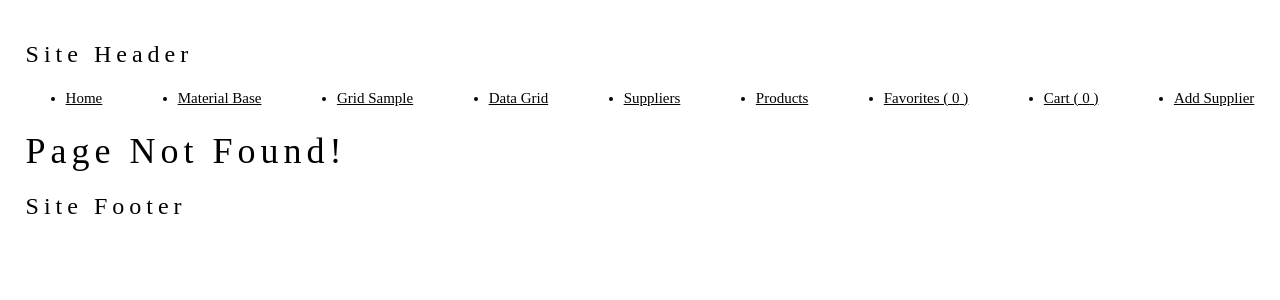
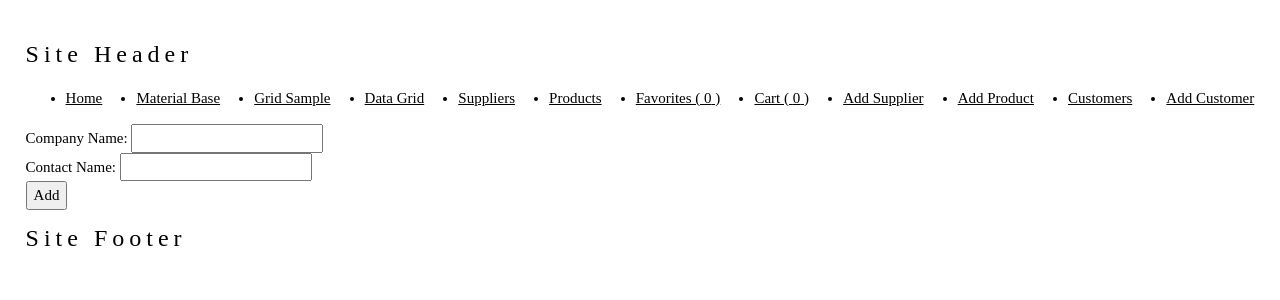
Before and after one commit to yakintech/tr-finans-react-tutorial, a React (Create React App) app: page /addCustomer in a window 1280 px wide. Before the commit this address had no page. Shown: the top 300 px of the page. Built offline with nearby package versions, Linux system fonts and the light colour scheme.

Commit message:
react query

```diff
--- a/package.json
+++ b/package.json
@@ -5,9 +5,11 @@
   "dependencies": {
     "@emotion/react": "^11.10.6",
     "@emotion/styled": "^11.10.6",
+    "@hookform/resolvers": "^3.0.1",
     "@mui/icons-material": "^5.11.16",
     "@mui/material": "^5.11.16",
     "@mui/x-data-grid": "^6.0.4",
+    "@tanstack/react-query": "^4.28.0",
     "@testing-library/jest-dom": "^5.16.5",
     "@testing-library/react": "^13.4.0",
     "@testing-library/user-event": "^13.5.0",
@@ -16,6 +18,7 @@
     "prop-types": "^15.8.1",
     "react": "^18.2.0",
     "react-dom": "^18.2.0",
+    "react-hook-form": "^7.43.9",
     "react-router-dom": "^6.10.0",
     "react-scripts": "5.0.1",
     "web-vitals": "^2.1.4",
--- a/src/App.js
+++ b/src/App.js
@@ -9,8 +9,11 @@ import DataGridSample from "./dersler/dataGrid/DataGridSample"
 import SupplierDetail from "./dersler/dataGrid/SupplierDetail"
 import SuppliersDataGrid from "./dersler/dataGrid/SuppliersDataGrid"
 import AddSupplierForm from "./dersler/formikSample/AddSupplierForm"
+import AddProductForm from "./dersler/hookFormSample/AddProductForm"
 import BaseComponents from "./dersler/materialUISample/BaseComponents"
 import GridSample from "./dersler/materialUISample/GridSample"
+import AddCustomer from "./dersler/react-query/AddCustomer"
+import CustomersUserQuery from "./dersler/react-query/CustomersUserQuery"
 import About from "./dersler/routingSample/About"
 import Contact from "./dersler/routingSample/Contact"
 import CustomerDetail from "./dersler/routingSample/CustomerDetail"
@@ -38,7 +41,9 @@ function App() {
       <li><Link to='/favorites'>Favorites ( {favorites.length} )</Link></li>
       <li><Link to='/cart'>Cart ( {cart.length} )</Link></li>
       <li><Link to='/addsupplier'>Add Supplier</Link></li>
-
+      <li><Link to='/addproductform'>Add Product</Link></li>
+      <li><Link to='/customersUserQuery'>Customers</Link></li>
+      <li><Link to='/addCustomer'>Add Customer</Link></li>
 
 
     </ul>
@@ -57,7 +62,9 @@ function App() {
       <Route path="/favorites" element={<Favorites />}></Route>
       <Route path="/cart" element={<CartPage />}></Route>
       <Route path="/addsupplier" element={<AddSupplierForm />}></Route>
-
+      <Route path="/addproductform" element={<AddProductForm />}></Route>
+      <Route path="/customersUserQuery" element={<CustomersUserQuery />}></Route>
+      <Route path="/addCustomer" element={<AddCustomer />}></Route>
       <Route path="*" element={<NotFound />}></Route>
     </Routes>
 
--- /dev/null
+++ b/src/dersler/hookFormSample/AddProductForm.jsx
@@ -0,0 +1,55 @@
+import axios from 'axios';
+import React from 'react'
+import { useForm } from 'react-hook-form'
+import { yupResolver } from '@hookform/resolvers/yup';
+import * as yup from "yup";
+
+
+const addProductSchema = yup.object({
+    name: yup.string().required("Ürün adı boş geçilemez! "),
+    unitPrice: yup.number("Lütfen para formatı giriniz! ").required('Fiyat alanı boş geçilemez! ')
+})
+
+
+function AddProductForm() {
+
+    const { register, handleSubmit, formState:{ errors }  } = useForm({
+        resolver: yupResolver(addProductSchema)
+    });
+
+
+    const addProduct = (values) => {
+
+        axios.post(`https://northwind.vercel.app/api/products`, values)
+            .then(res => {
+                console.log('Response ', res);
+            })
+
+    }
+
+    return (<>
+        <form onSubmit={handleSubmit(addProduct)}>
+            <div>
+                <label>Name: </label>
+                <input type='text' {...register("name")} />
+            </div>
+            <p style={{color:'tomato'}}>{errors.name?.message}</p>
+
+            <div>
+                <label>Unit Price: </label>
+                <input type='text' {...register("unitPrice")} />
+            </div>
+            <p style={{color:'tomato'}}>{errors.unitPrice?.message}</p>
+
+            <div>
+                <label>Units In Stock: </label>
+                <input type='text' {...register("unitsInStock")} />
+            </div>
+
+            <button>Submit</button>
+
+        </form>
+    </>)
+}
+
+export default AddProductForm
--- /dev/null
+++ b/src/dersler/react-query/AddCustomer.jsx
@@ -0,0 +1,49 @@
+import { QueryClient, useMutation } from '@tanstack/react-query';
+import axios from 'axios';
+import React, { useState } from 'react'
+
+function AddCustomer() {
+
+    const [companyName, setcompanyName] = useState('');
+    const [contactName, setcontactName] = useState('');
+
+
+    const add = (values) => {
+
+        axios.post('https://northwind.vercel.app/api/customers', values)
+            .then(res => {
+                console.log('Success')
+            })
+    }
+
+
+    const mutation = useMutation({
+        mutationFn: add,
+        onSuccess: () => {
+            // Invalidate and refetch
+             QueryClient.invalidateQueries({ queryKey: ['customers'] })
+        },
+    })
+
+    return (<>
+        <div>
+            <label>Company Name: </label>
+            <input type='text' onChange={(e) => setcompanyName(e.target.value)} />
+        </div>
+        <div>
+            <label>Contact Name: </label>
+            <input type='text' onChange={(e) => setcontactName(e.target.value)} />
+        </div>
+        <div>
+            <button onClick={() => {
+                mutation.mutate({
+                    companyName,
+                    contactName
+                })
+            }}>Add</button>
+        </div>
+    </>
+    )
+}
+
+export default AddCustomer
--- /dev/null
+++ b/src/dersler/react-query/CustomersUserQuery.jsx
@@ -0,0 +1,44 @@
+import { useQuery } from '@tanstack/react-query'
+import axios from 'axios'
+import React from 'react'
+
+
+function CustomersUserQuery() {
+
+    const second = 1000;
+    const minute = 60 * second;
+    const twoMinutes = 2 * minute;
+
+
+
+    const { isLoading, data, error, refetch } = useQuery({
+        queryKey: ['customers'],
+        queryFn: () => {
+            return fetch("https://northwind.vercel.app/api/customers").then((res) =>
+                res.json()
+            )
+        },
+        staleTime: twoMinutes,
+
+    })
+
+
+    if (isLoading) {
+        return <span>Loading...</span>
+    }
+
+
+    return (<>
+        <button onClick={() => refetch()}>Refect Data</button>
+        <ul>
+            {
+
+                data && data.map(item => {
+                    return <li>{item.companyName}</li>
+                })
+            }
+        </ul>
+    </>)
+}
+
+export default CustomersUserQuery
--- a/src/index.js
+++ b/src/index.js
@@ -1,3 +1,4 @@
+import { QueryClient, QueryClientProvider } from '@tanstack/react-query';
 import React from 'react';
 import ReactDOM from 'react-dom/client';
 import { BrowserRouter } from 'react-router-dom';
@@ -6,7 +7,13 @@ import { CartProvider } from './dersler/contextSample/CartContext';
 import { FavoritesProvider } from './dersler/contextSample/FavoritesContext';
 
 const root = ReactDOM.createRoot(document.getElementById('root'));
+
+const queryClient = new QueryClient()
+
+
+
 root.render(
+    <QueryClientProvider client={queryClient}>
         <CartProvider>
             <FavoritesProvider>
                 <BrowserRouter>
@@ -14,4 +21,5 @@ root.render(
                 </BrowserRouter>
             </FavoritesProvider>
         </CartProvider>
+    </QueryClientProvider>
 );
```
Also changed, not shown: Notlar.txt, kaynaklar.txt, 1 other file (tests, documents, lock files or other folders). Lines whose indentation alone changed are shown as unchanged.
